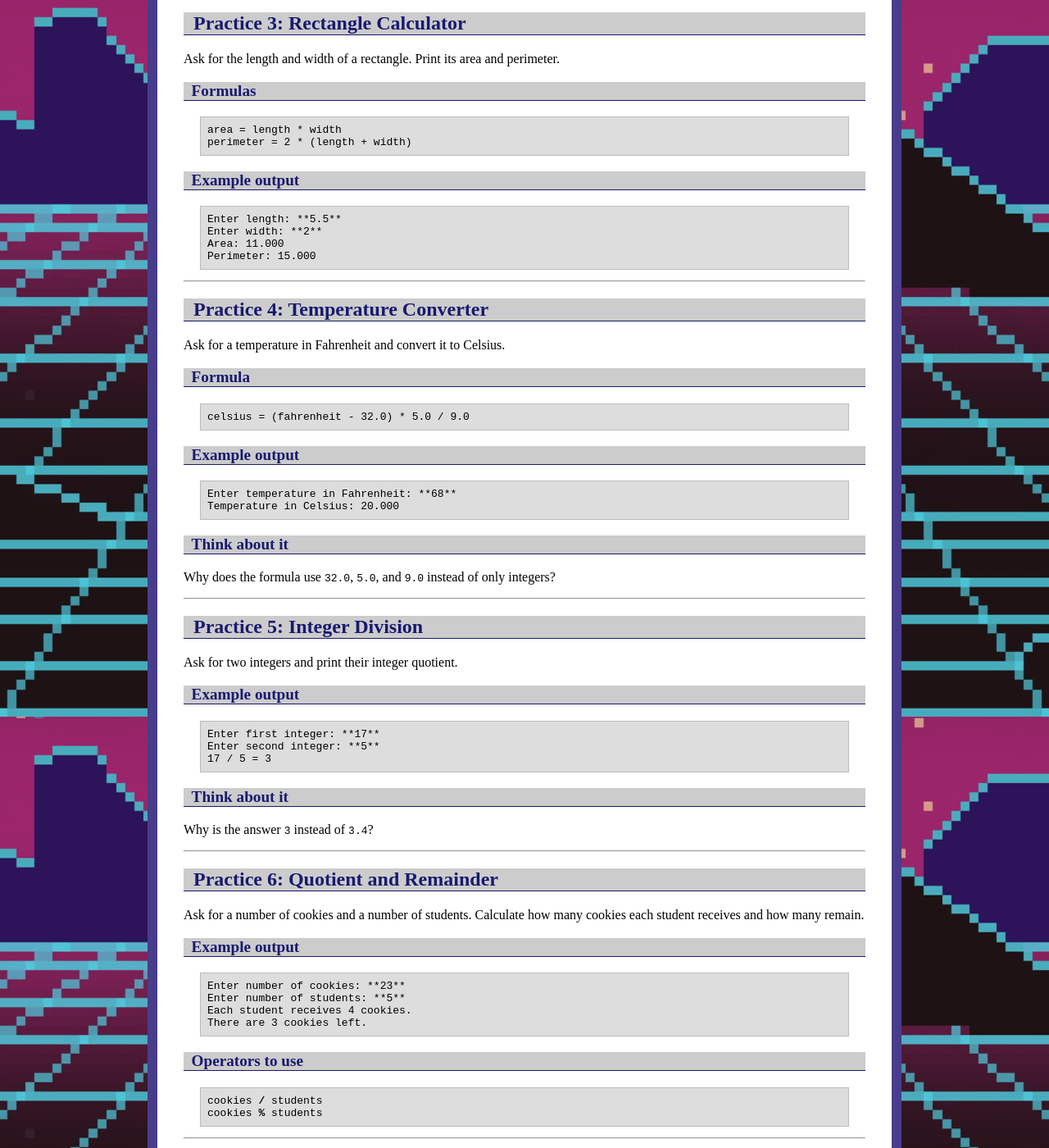
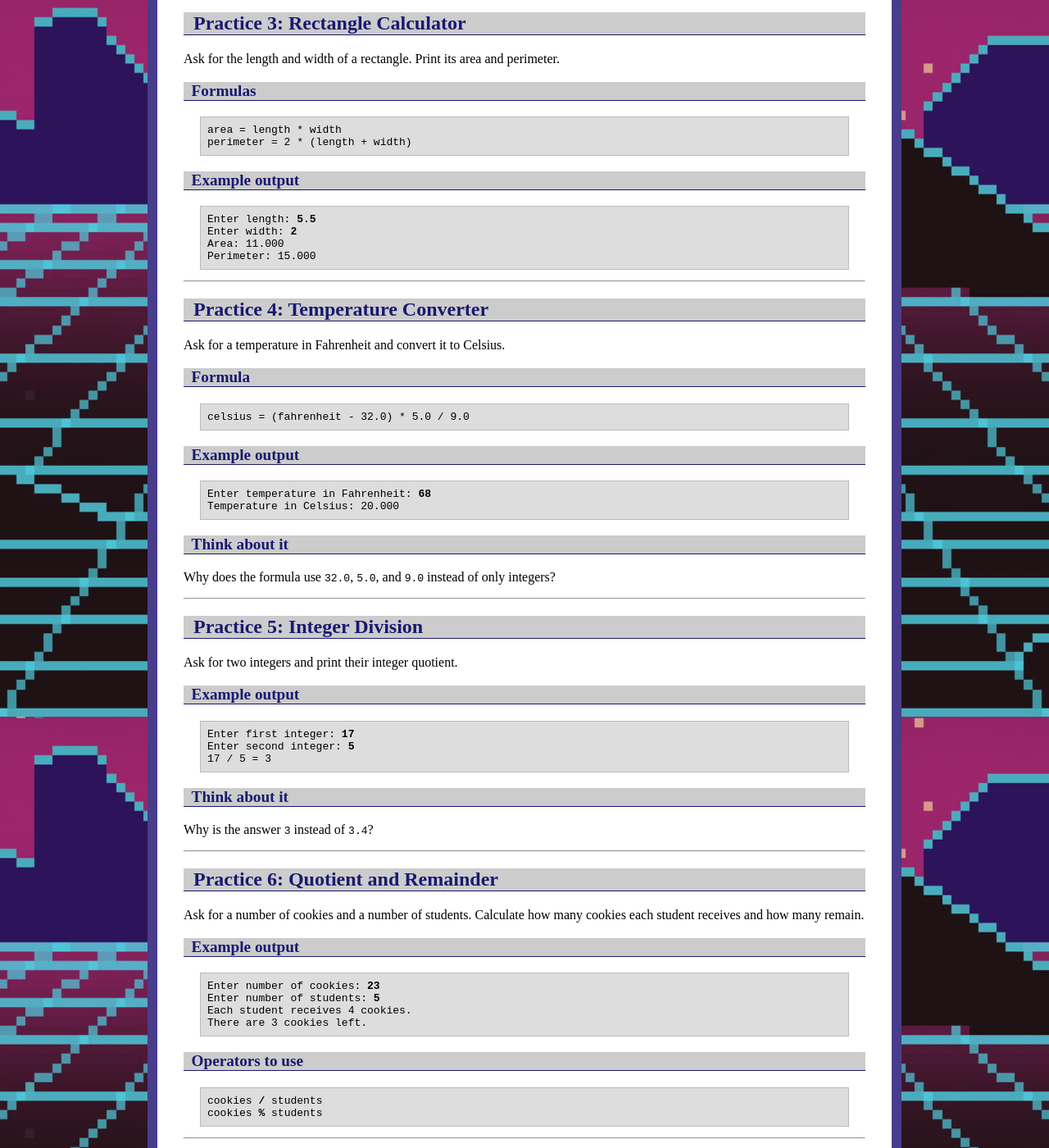
Before and after one commit to ycpcs/cs101-fall2026, a Jekyll site: the page built from practices/p1.md, in a window 1280 px wide and 1400 px high, scrolled down 926 px. Shown: the whole window at 82% size. Built offline with Jekyll 4.4.1, drawn with Linux system fonts in a browser that asks for light colours; some of the changed text lies outside the part shown.

Commit message:
Update p1.md

````diff
--- a/practices/p1.md
+++ b/practices/p1.md
@@ -40,11 +40,11 @@ Ask the user for two `double` values and display their sum.
 
 ### Example output
 
-```text
-Enter first decimal value: **3.5**
-Enter second decimal value: **2.25**
+<pre>
+Enter first decimal value: <b>3.5</b>
+Enter second decimal value: <b>2.25</b>
 3.500 + 2.250 = 5.750
-```
+</pre>
 
 ### Requirements
 
@@ -60,19 +60,19 @@ Ask for the length and width of a rectangle. Print its area and perimeter.
 
 ### Formulas
 
-```text
+<pre>
 area = length * width
 perimeter = 2 * (length + width)
-```
+</pre>
 
 ### Example output
 
-```text
-Enter length: **5.5**
-Enter width: **2**
+<pre>
+Enter length: <b>5.5</b>
+Enter width: <b>2</b>
 Area: 11.000
 Perimeter: 15.000
-```
+</pre>
 
 ---
 
@@ -88,10 +88,10 @@ celsius = (fahrenheit - 32.0) * 5.0 / 9.0
 
 ### Example output
 
-```text
-Enter temperature in Fahrenheit: **68**
+<pre>
+Enter temperature in Fahrenheit: <b>68</b>
 Temperature in Celsius: 20.000
-```
+</pre>
 
 ### Think about it
 
@@ -105,11 +105,11 @@ Ask for two integers and print their integer quotient.
 
 ### Example output
 
-```text
-Enter first integer: **17**
-Enter second integer: **5**
+<pre>
+Enter first integer: <b>17</b>
+Enter second integer: <b>5</b>
 17 / 5 = 3
-```
+</pre>
 
 ### Think about it
 
@@ -123,12 +123,12 @@ Ask for a number of cookies and a number of students. Calculate how many cookies
 
 ### Example output
 
-```text
-Enter number of cookies: **23**
-Enter number of students: **5**
+<pre>
+Enter number of cookies: <b>23</b>
+Enter number of students: <b>5</b>
 Each student receives 4 cookies.
 There are 3 cookies left.
-```
+</pre>
 
 ### Operators to use
 
@@ -145,10 +145,10 @@ Ask for a total number of minutes. Convert it into hours and remaining minutes.
 
 ### Example output
 
-```text
-Enter total minutes: **135**
+<pre>
+Enter total minutes: <b>135</b>
 135 minutes is 2 hours and 15 minutes.
-```
+</pre>
 
 ### Hint
 
@@ -199,12 +199,12 @@ Create a smaller version of the lab. Read two `double` values and print only the
 
 ### Example output
 
-```text
-Enter first value: **9**
-Enter second value: **4**
+<pre>
+Enter first value: <b>9</b>
+Enter second value: <b>4</b>
 9.000 x 4.000 = 36.000
 9.000 / 4.000 = 2.250
-```
+</pre>
 
 ---
 
@@ -222,18 +222,18 @@ Use different wording and values from the actual lab so you practice the concept
 
 ### Example output
 
-```text
-Enter two decimal values: **12.5** **2.0**
+<pre>
+Enter two decimal values: <b>12.5</b> <b>2.0</b>
 Sum: 14.500
 Product: 25.000
 
-Enter a number of items: **29**
-Enter a group size: **6**
+Enter a number of items: <b>29</b>
+Enter a group size: <b>6</b>
 Complete groups: 4
 Items remaining: 5
 
 Calculations complete.
-```
+</pre>
 
 ---
 
````
